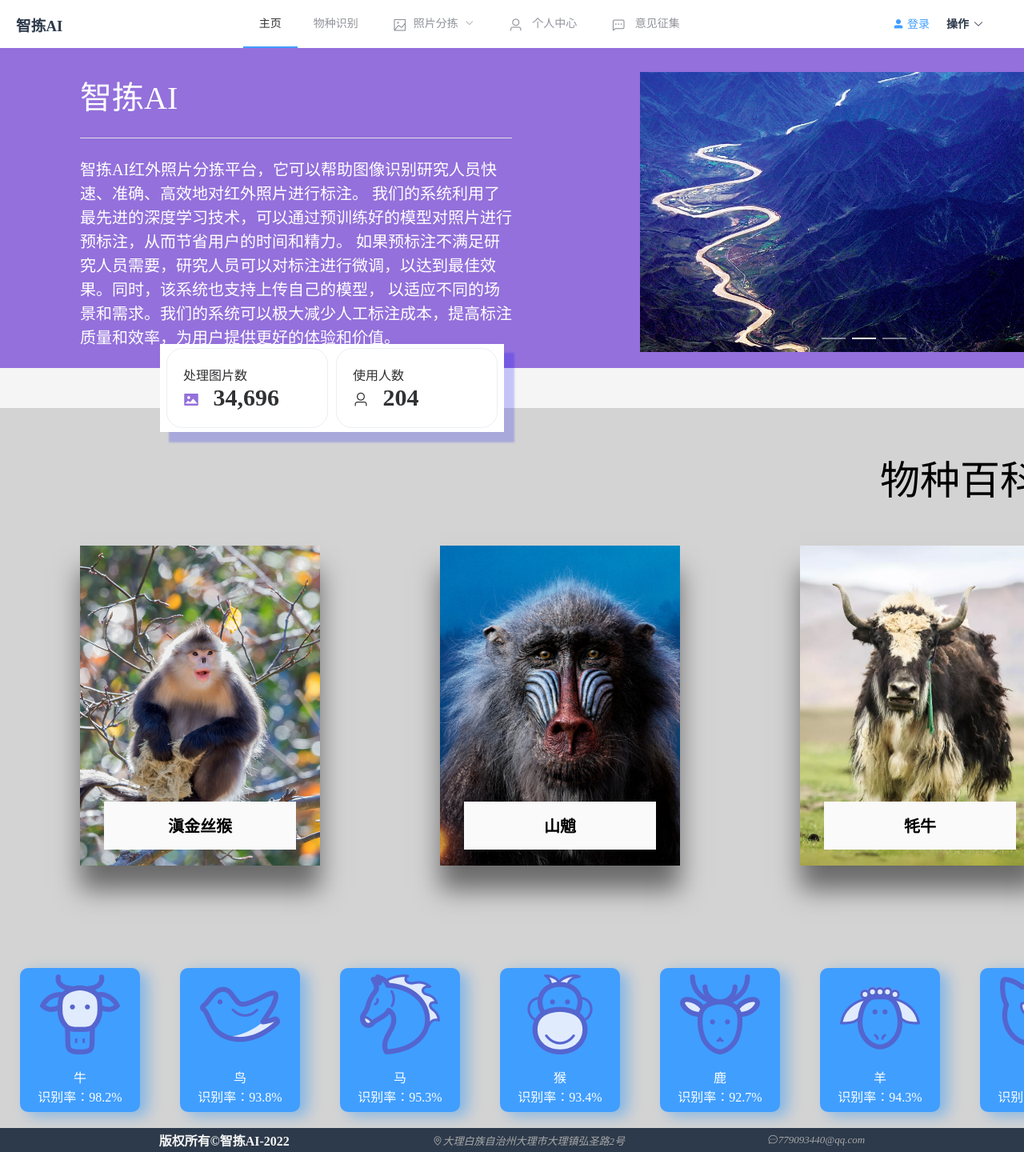
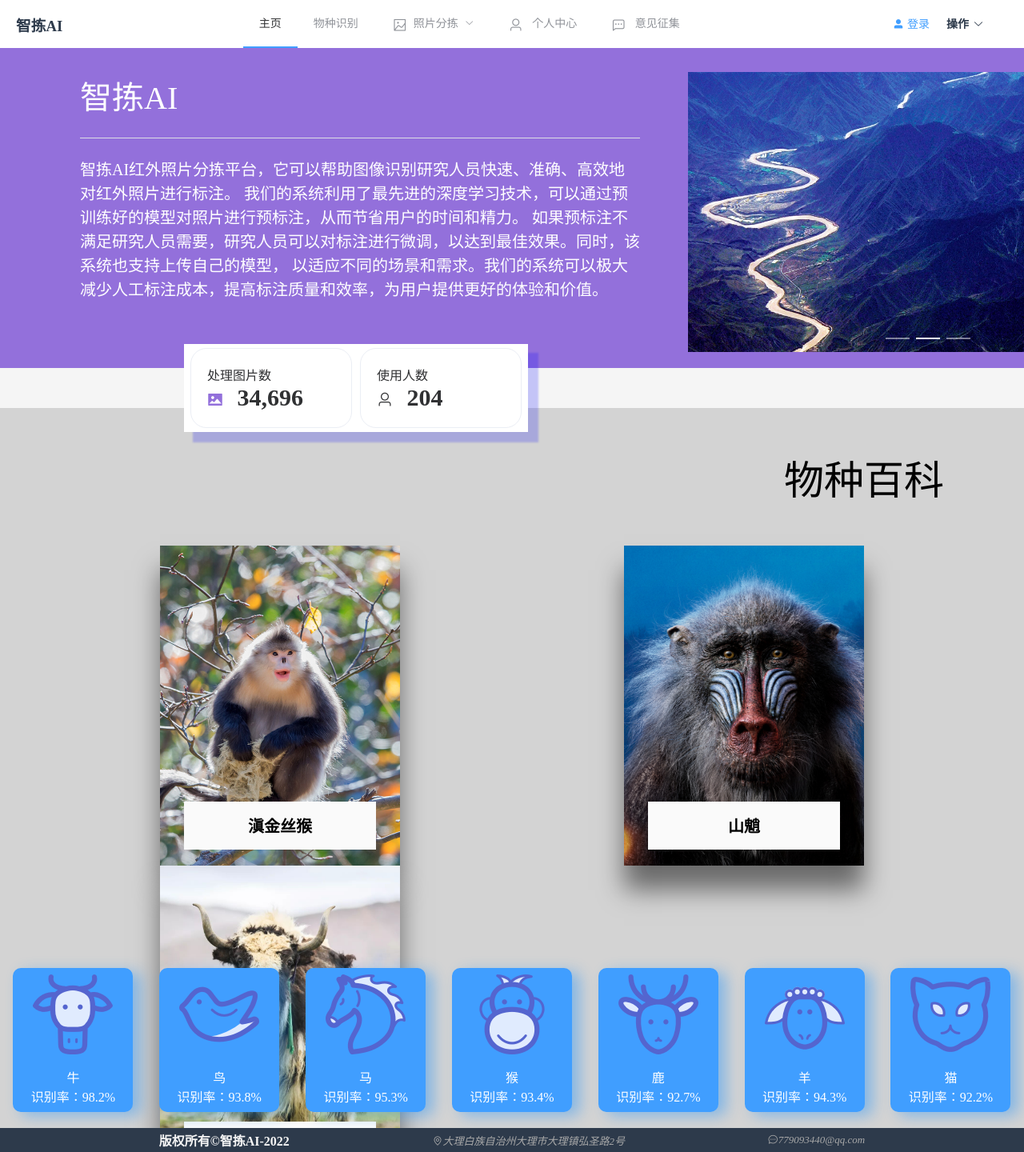
Before and after one commit to dlucs2022/dlu, a Vue app: page /login#/layout/system_introduce in a window 1280 px wide. Shown: the whole page at 80% size. Built offline with nearby package versions, Linux system fonts and the light colour scheme; what fabric, vue-monoplasty-slide-verify, vue-simple-uploader would draw is missing.

Commit message:
update:css

```diff
--- a/src/views/opinion/index.vue
+++ b/src/views/opinion/index.vue
@@ -105,12 +105,11 @@ export default {
 .img_holder {
   position: relative;
   margin: 0 auto;
-  width: 1200px;
-  height: 600px;
+  width: 100%;
   .text {
     position: absolute;
-    top: 230px;
-    left: 480px;
+    top: 45vh;
+    left: 43vw;
     font-size: 2rem;
     color: #fff;
   }
--- a/src/views/system_introduce/index.vue
+++ b/src/views/system_introduce/index.vue
@@ -1,6 +1,7 @@
 <template>
   <div class="index">
     <div class="demo-image__placeholder">
+      <div class="center">
         <div class="text">
           <div class="title">
             <span>智拣AI</span>
@@ -22,11 +23,6 @@
             </el-carousel-item>
           </el-carousel>
         </div>
-      <!-- <el-image :src="src">
-        <div slot="placeholder" class="image-slot">
-          加载中<span class="dot">...</span>
-        </div>
-      </el-image> -->
         <div class="statistic">
           <el-card class="box-card" shadow="hover">
             <span style="display: block">处理图片数</span>
@@ -51,6 +47,7 @@
               class="card-panel-num"
             />
           </el-card>
+        </div>
       </div>
     </div>
 
@@ -320,22 +317,28 @@ export default {
 </script>
 <style lang="scss">
 .index {
-  width: 1400px;
+  width: 100%;
   margin: 0 auto;
   .demo-image__placeholder {
-    width: 100%;
+    // width: 1400px;
     height: 400px;
     background-color: #9370db;
     margin: 0 auto;
+    .center {
+      width: 1500px;
+      margin: 0 auto;
       .text {
-      display: flex;
+        width: 700px;
+        height: 350px;
         flex-wrap: wrap;
         flex-direction: column;
         justify-content: center;
         position: absolute;
+        // margin-left: 100px;
         margin-left: 100px;
         margin-right: 50%;
         color: white;
+        // background-color: #00a6bc;
         .title {
           margin-top: 30px;
           text-align: left;
@@ -356,6 +359,7 @@ export default {
         float: right;
       }
     }
+  }
   .statistic {
     position: absolute;
     background-color: white;
@@ -364,7 +368,7 @@ export default {
     padding: 5px;
     display: flex;
     width: 420px;
-    margin-left: 200px;
+    margin-left: 230px;
     margin-top: 370px;
     box-shadow: 12px 12px 2px 1px rgba(0, 0, 255, 0.2);
     .box-card {
@@ -390,11 +394,11 @@ export default {
       font-size: 50px;
     }
     .cards {
-      width: 1200px;
+      // width: 1200px;
       display: flex;
       flex-wrap: wrap;
       justify-content: space-between;
-      margin: 100px auto;
+      margin: 100px 200px;
     }
     .box {
       position: relative;
@@ -431,7 +435,6 @@ export default {
       background: #fafafa;
       transition: 0.5s;
       overflow: hidden;
-
       padding: 15px;
       box-sizing: border-box;
     }
@@ -471,7 +474,7 @@ export default {
     display: flex;
     justify-content: space-around;
     flex-wrap: wrap;
-    width: 1400px;
+    // width: 1400px;
     margin: 0px auto;
     padding-bottom: 20px;
 
```
Lines whose indentation alone changed are shown as unchanged.
